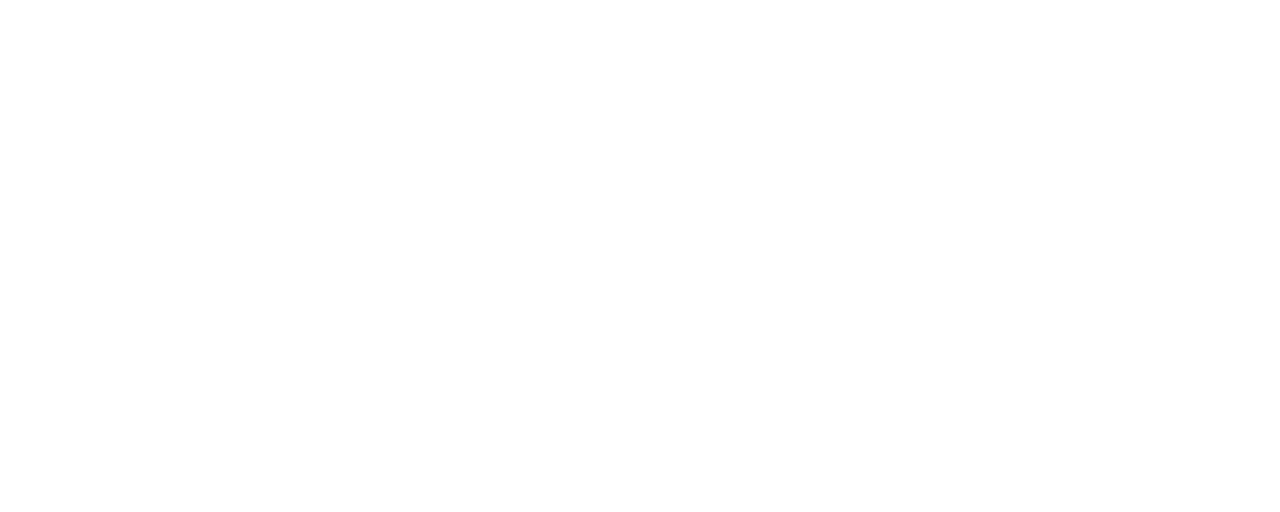
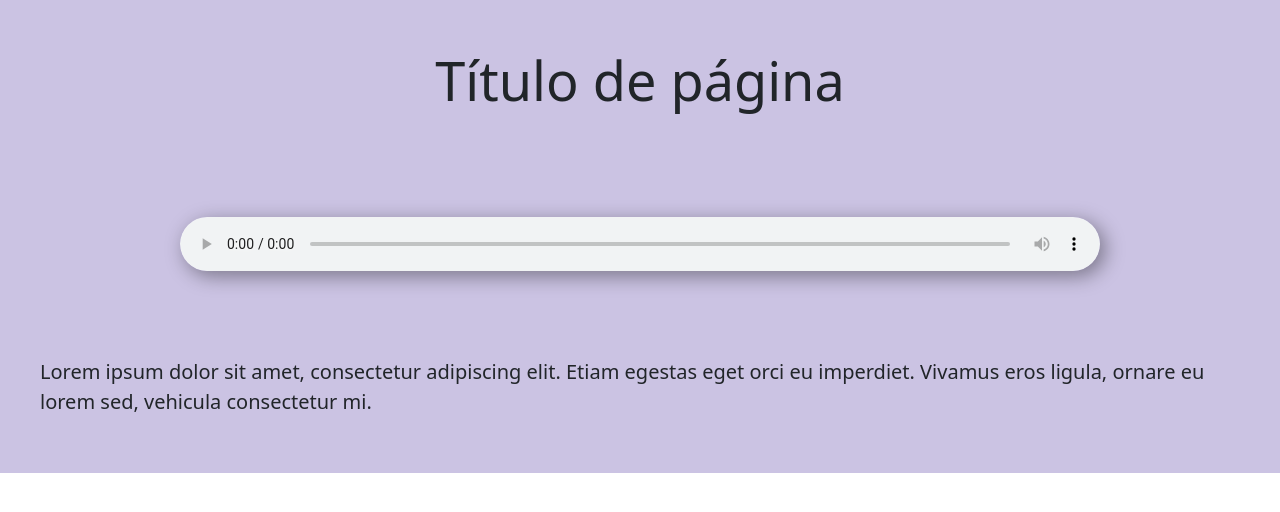
Before and after one commit to Funread/funread, a React (Create React App) app in the folder frontend/: page /template-2 in a window 1280 px wide. Before the commit this address had no page. Shown: the top 512 px of the page. Built offline with nearby package versions, Linux system fonts and the light colour scheme.

Commit message:
FCTP-41: Template 1

```diff
--- /dev/null
+++ b/frontend/src/Components/Shared/Templates/Template 2/template2.css
@@ -0,0 +1,5 @@
+.container-audiotext{
+    width: 100%;
+    height: auto;
+    background: #CBC3E3;
+}
--- /dev/null
+++ b/frontend/src/Components/Shared/Templates/Template 2/template2.jsx
@@ -0,0 +1,19 @@
+import React from 'react';
+import "./template2.css";
+import Title from '../Widgets/Title/Title';
+import Audio from '../Widgets/Audio/Audio';
+import Text from '../Widgets/Text/Text';
+
+function template2(props) {
+  return (
+    <div className='container-audiotext'>
+        <Title />
+        <Audio />
+        <Text />
+    </div>
+  )
+}
+
+template2.propTypes = {}
+
+export default template2;
--- a/frontend/src/Components/Shared/Templates/Widgets/Audio/Audio.jsx
+++ b/frontend/src/Components/Shared/Templates/Widgets/Audio/Audio.jsx
@@ -1,10 +1,13 @@
-import React from 'react'
+import React, {useState} from 'react'
 import "./Audio.css"
 
 function Audio(props) {
+
+  const [audio, setAudio] = useState("https://file-examples.com/storage/fe8c7eef0c6364f6c9504cc/2017/11/file_example_MP3_700KB.mp3");
+
   return (
     <div className='audio-container'>
-       <audio className='audioplayer' src={props.audio} preload="auto" controls></audio>
+       <audio className='audioplayer' src={audio} preload="auto" controls></audio>
     </div>
   );
 }
--- a/frontend/src/Components/Shared/Templates/Widgets/Text/Text.jsx
+++ b/frontend/src/Components/Shared/Templates/Widgets/Text/Text.jsx
@@ -1,10 +1,12 @@
-import React from 'react'
+import React, {useState} from 'react'
 import "./Text.css"
 
 function Text(props) {
+  const [texto, setTexto] = useState("Lorem ipsum dolor sit amet, consectetur adipiscing elit. Etiam egestas eget orci eu imperdiet. Vivamus eros ligula, ornare eu lorem sed, vehicula consectetur mi.");
+
   return (
     <div className='container-text'>
-                <p>{props.texto}</p>
+                <p>{texto}</p>
     </div>
   );
 }
--- a/frontend/src/Components/Shared/Templates/Widgets/Title/Title.jsx
+++ b/frontend/src/Components/Shared/Templates/Widgets/Title/Title.jsx
@@ -1,10 +1,12 @@
-import React from 'react'
+import React, {useState} from 'react'
 import "./Title.css"
 
 function Title(props) {
+  const [texto, setTexto] = useState("Título de página");
+
   return (
     <div className='container-title'>
-                <p>{props.texto}</p>
+                <p>{texto}</p>
     </div>
   );
 }
--- a/frontend/src/index.js
+++ b/frontend/src/index.js
@@ -18,6 +18,7 @@ import Title from "./Components/Shared/Templates/Widgets/Title/Title";
 import Wizard from "./Components/Shared/Wizard/Wizard";
 import WizardTemplate from "./Components/WizardTemplete/WizardTemplate";
 import AddPage from "./Components/Shared/AddPage/AddPage";
+import Template2 from "./Components/Shared/Templates/Template 2/template2";
 
 const root = ReactDOM.createRoot(document.getElementById("root"));
 root.render(
@@ -89,6 +90,7 @@ root.render(
           </div>
         }
       />
+      <Route path="/template-2" element={<Template2 />} />
     </Routes>
   </BrowserRouter>
 );
```
